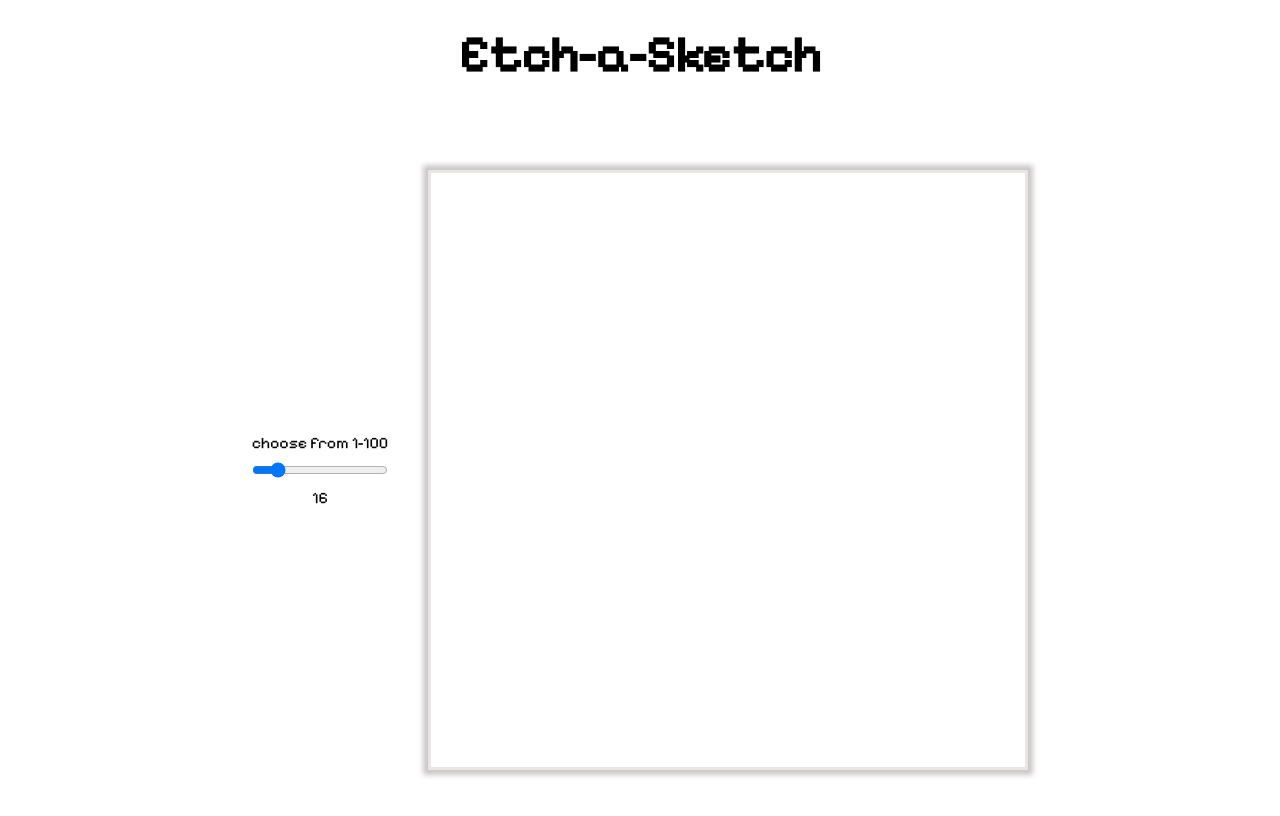
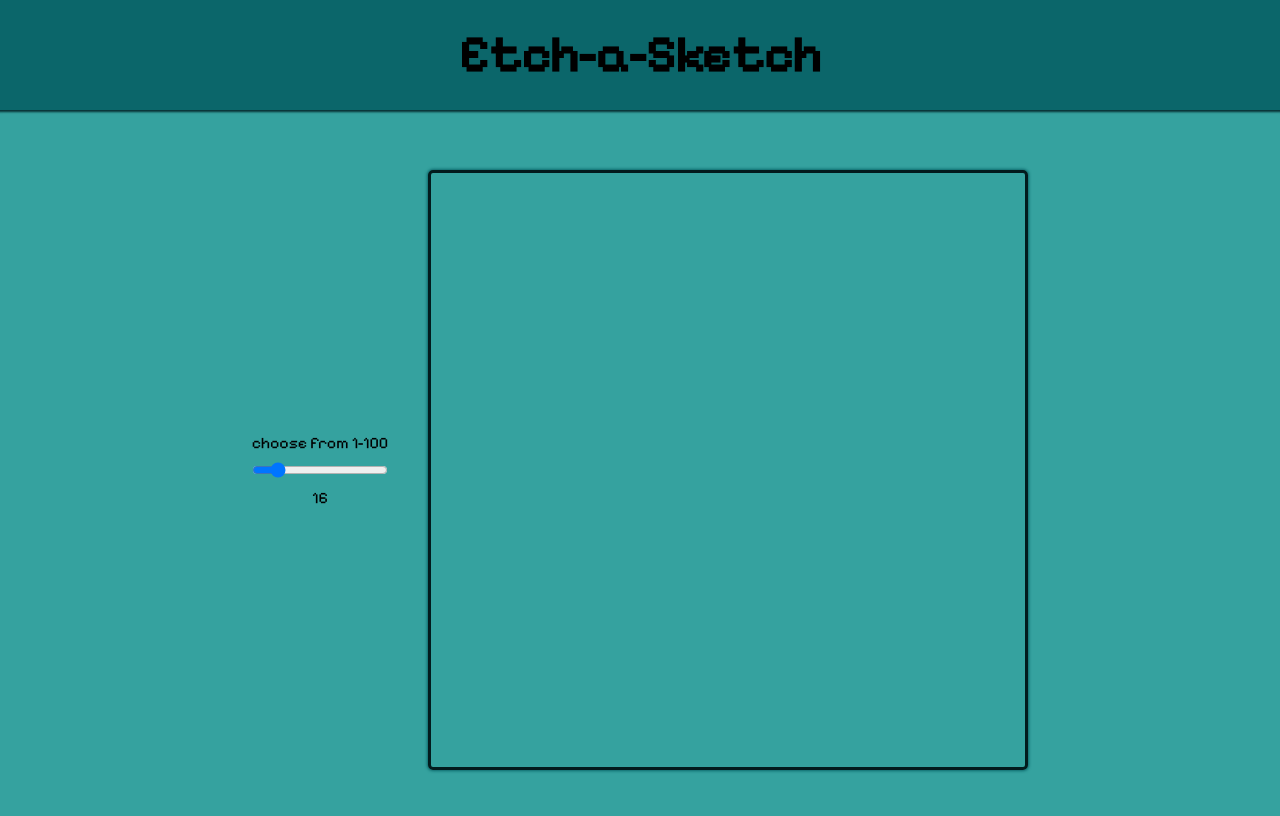
Before and after one commit to mostafa-imam/Project-Etch-a-Sketch, a plain HTML site: page index.html in a window 1280 px wide. Drawn offline with Linux system fonts and the light colour scheme; a web font is replaced by a local one.

Commit message:
style: Use Zomp color pallet for background

```diff
--- a/styles.css
+++ b/styles.css
@@ -12,6 +12,7 @@ body {
     font-optical-sizing: auto;
     font-weight: 400;
     font-style: normal;
+    background-color: #35A29F;
 }
 
 .container {
@@ -19,8 +20,9 @@ body {
     height: 600px;
     display: flex;
     flex-direction: column;
-    box-shadow: 0px 0px 5px 5px rgb(204, 200, 200);
-    border: solid rgb(233, 229, 229);
+    box-shadow: 0px 0px 3px 1px #0B666A;
+    border: solid #021b1d;
+    border-radius: 5px;
 }
 
 .row-container {
@@ -37,6 +39,8 @@ body {
     justify-content: center;
     align-items: center;
     height: 110px;
+    background-color: #0B666A;
+    box-shadow: 0px 0px 2px 2px #073033;
 }
 
 h1 {
```
